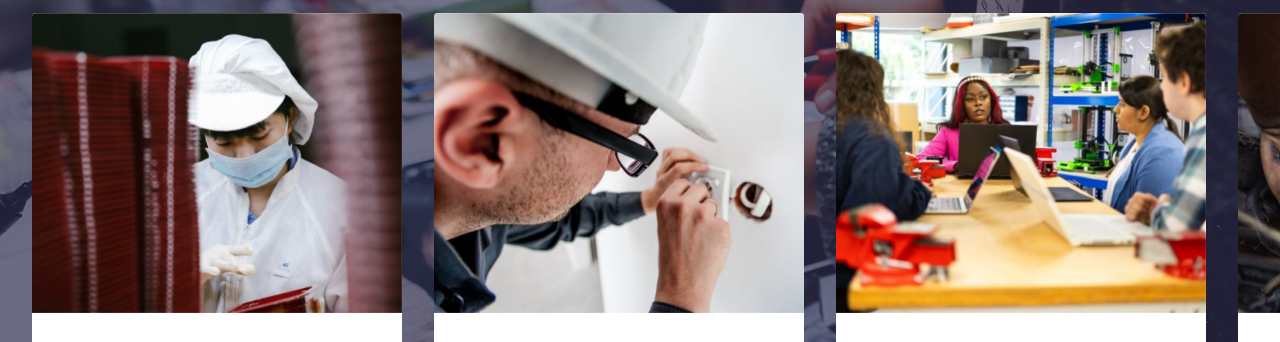
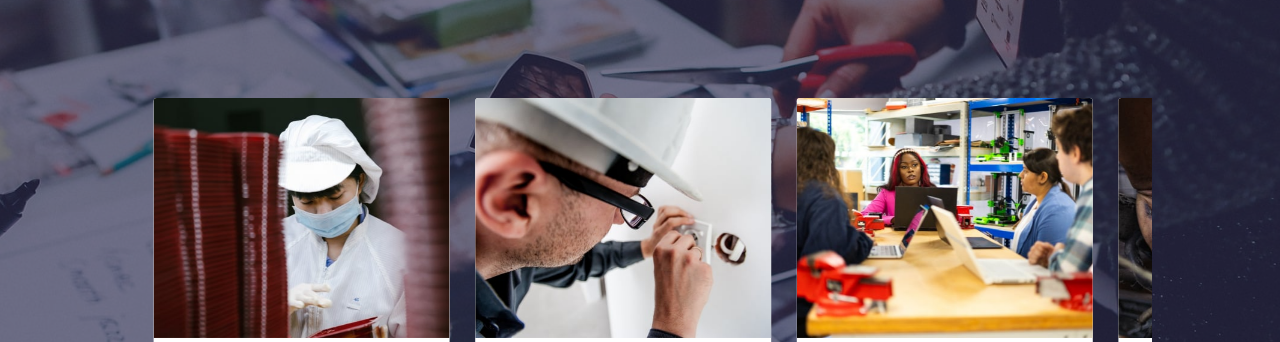
Before and after one commit to IngridFernandz/MiSitioWeb, a plain HTML site: page page8.html in a window 1280 px wide. Shown: the part 228-570 px from the top of the page. Drawn offline with Linux system fonts and the light colour scheme; files whose address does not match are found by name.

Commit message:
Update page8.html

```diff
--- a/page8.html
+++ b/page8.html
@@ -38,6 +38,7 @@
 
 
 </head>
+
 <body>
 
   <section data-bs-version="5.1" class="menu menu2 cid-uuiwE0SvNR" once="menu" id="menu2-6a">
@@ -81,7 +82,7 @@
                 <strong>Ofertas Laborales Destacadas</strong></h4>
 
         </div>
-        <div class="embla mt-4" data-skip-snaps="true" data-align="center" data-contain-scroll="trimSnaps" data-auto-play-interval="3" data-draggable="true">
+        <div class="embla mt-4" data-skip-snaps="true" data-align="center" data-contain-scroll="trimSnaps" data-auto-play-interval="3" data-draggable="true"style="transform: scale(0.8);">
             <div class="embla__viewport container-fluid">
                 <div class="embla__container">
                     <div class="embla__slide slider-image item" style="margin-left: 1rem; margin-right: 1rem;">
```
